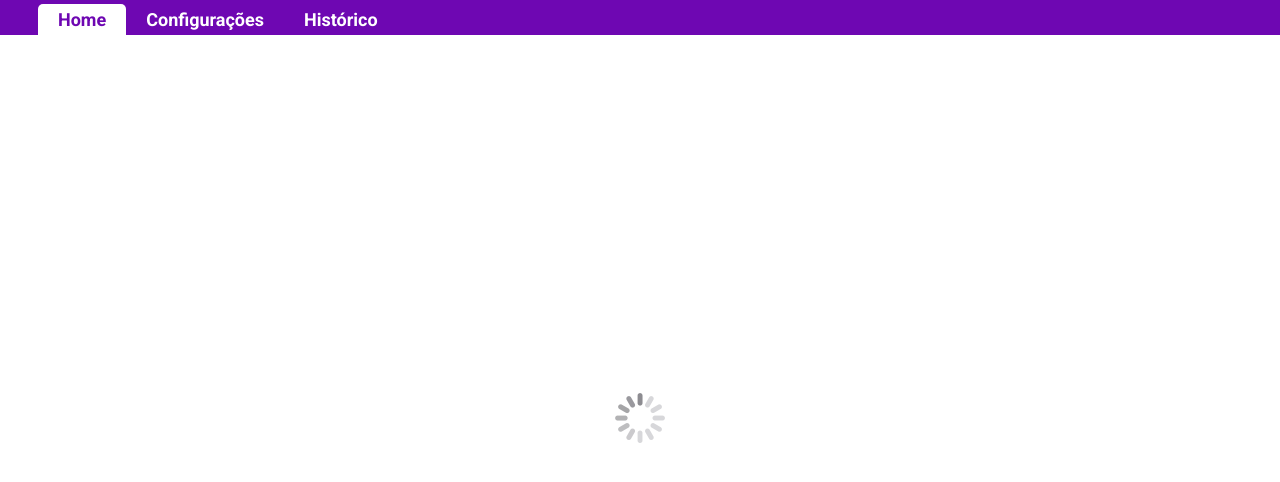
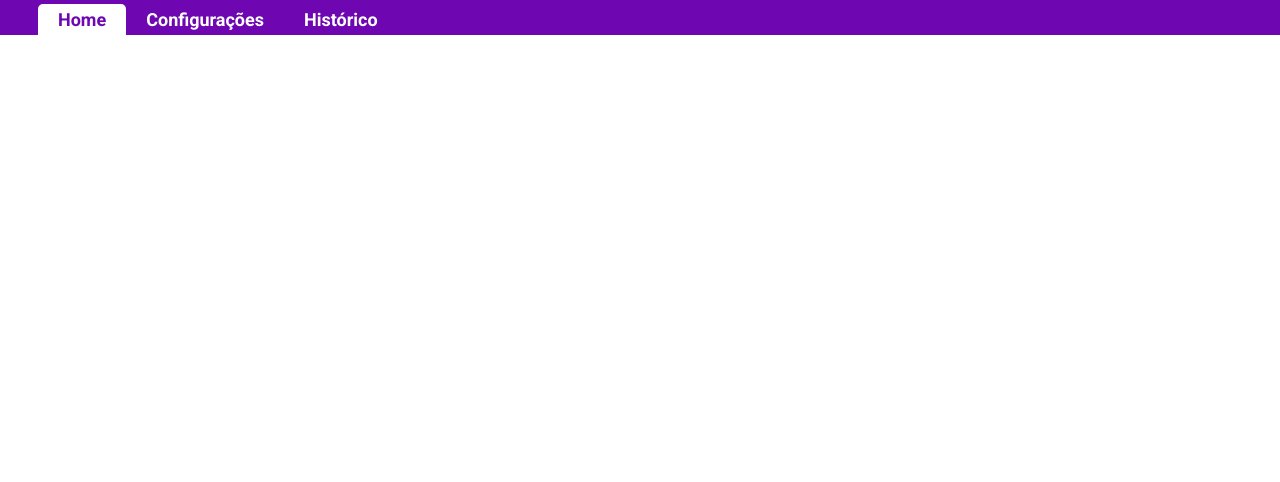
Before and after one commit to PhatomFatec/datatransfer-front, a Vue app: page / in a window 1280 px wide. Shown: the top 482 px of the page. Built offline with nearby package versions, Linux system fonts and the light colour scheme.

Commit message:
remove gif

```diff
--- a/src/views/HomeView.vue
+++ b/src/views/HomeView.vue
@@ -4,7 +4,7 @@ import TheWelcome from '../components/DashboardComponent.vue'
 
 <template>
   <main style="width: 100%; height: calc(100vh - 35px); display: flex; justify-content: center; align-items: center;">
-    <img src="src/assets/images/loading-gif.gif" alt="" srcset="" style="width:50px">
+    <!-- <img src="src/assets/images/loading-gif.gif" alt="" srcset="" style="width:50px"> -->
   </main>
 </template>
 
```
